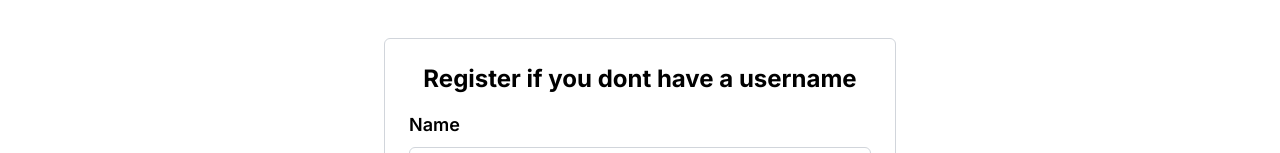
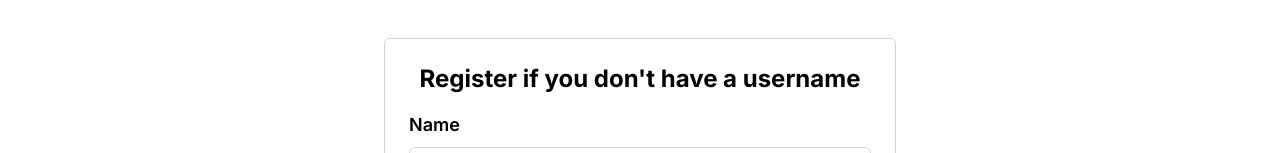
Before and after one commit to Tomasdmiguel/Front-Ecommerce, a Next.js app: page /Login in a window 1280 px wide. Shown: the part 472-625 px from the top of the page. Built offline with nearby package versions, Linux system fonts and the light colour scheme.

Commit message:
Arreglando build

```diff
--- a/src/componentes/Register/Register.tsx
+++ b/src/componentes/Register/Register.tsx
@@ -67,7 +67,7 @@ const Register: React.FC = (): React.ReactElement => {
   return (
     <div className="max-w-lg mx-auto mt-10 mb-10 p-6 border border-gray-300 rounded-md">
       <h1 className="text-2xl font-bold mb-4 text-center">
-        <p>Register if you dont have a username</p>
+        Register if you don't have a username
       </h1>
       <form onSubmit={handleSubmit}>
         <div className="mb-4">
```
